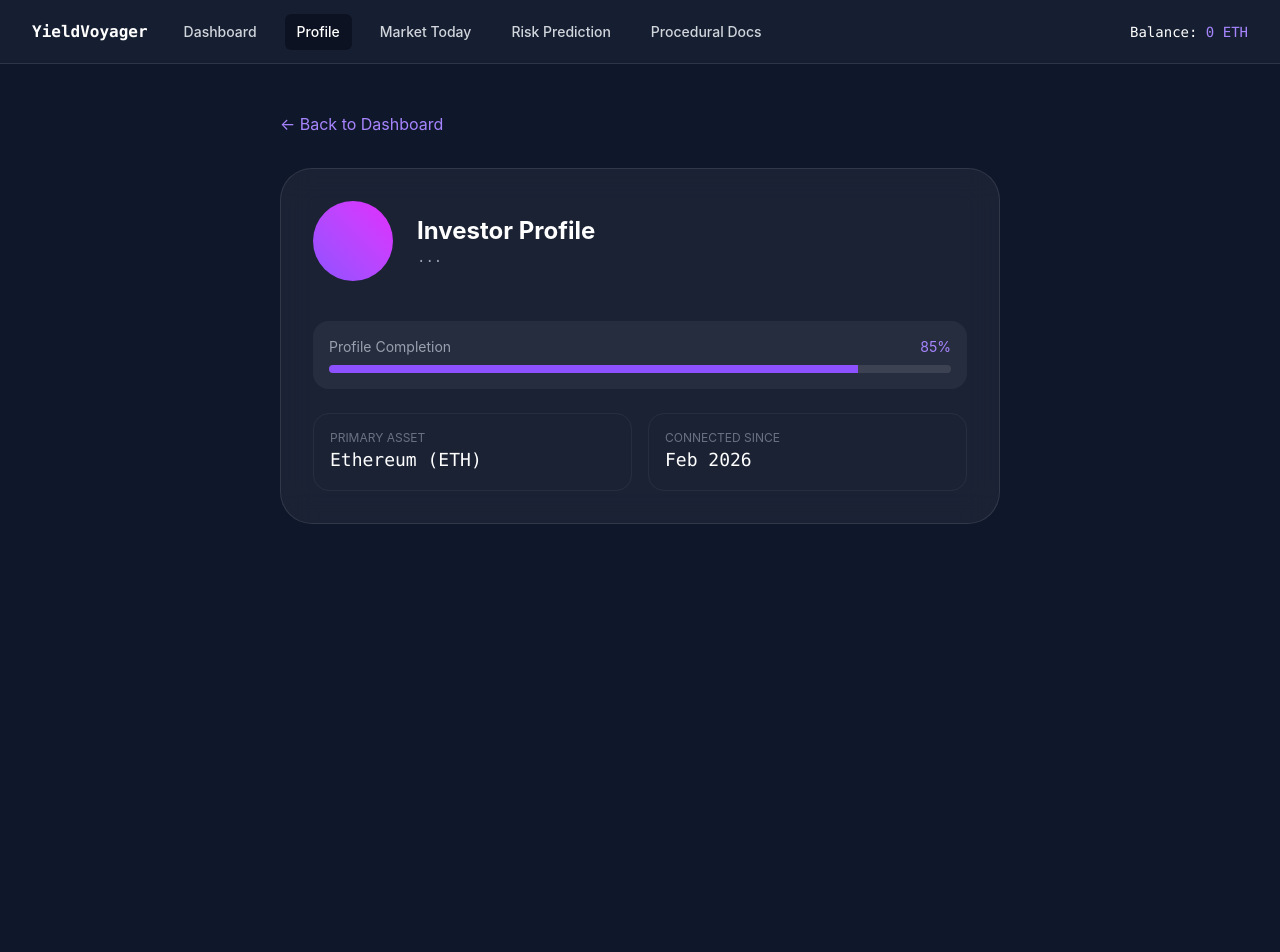
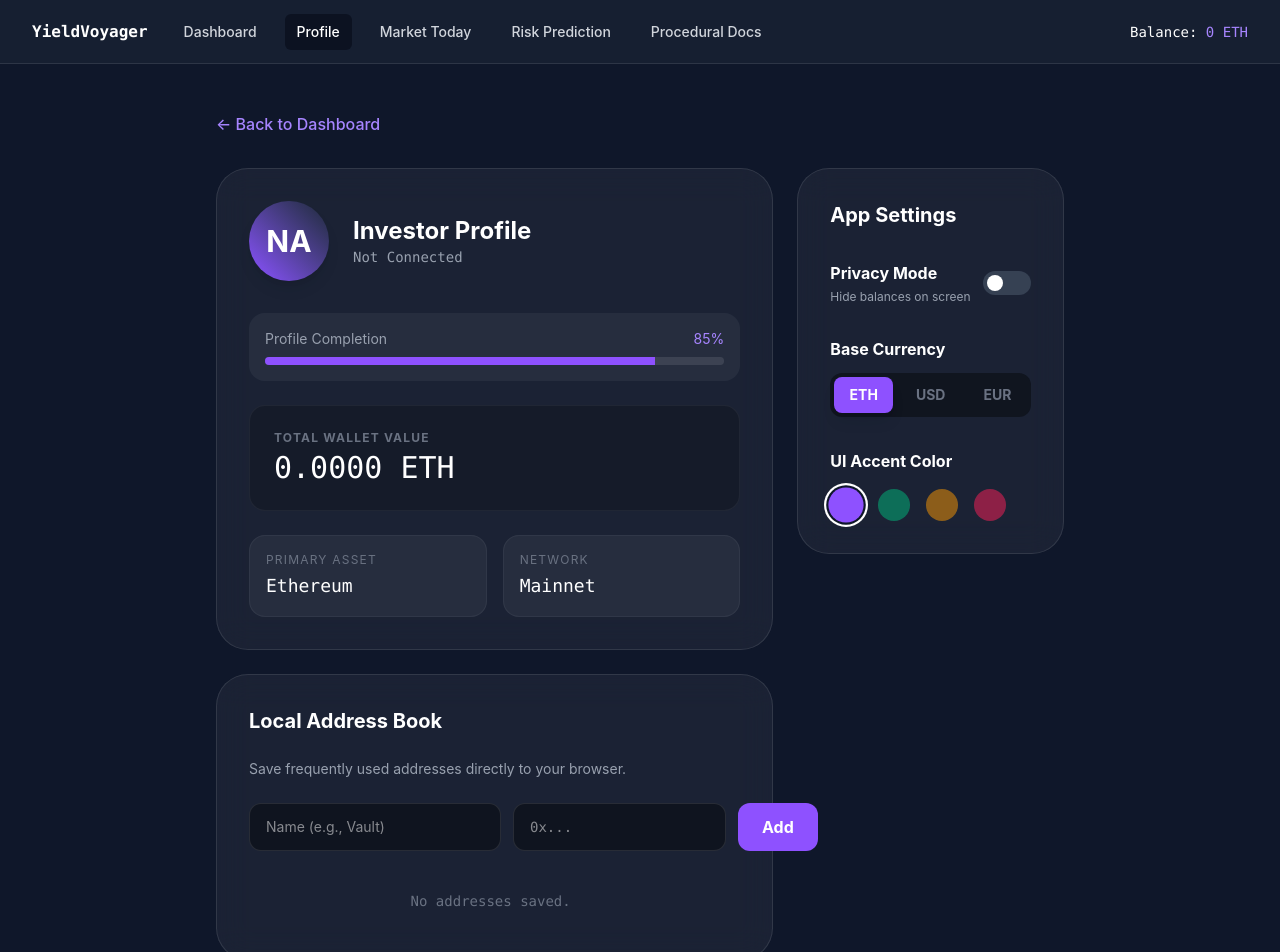
Before and after one commit to Abhishek-M-K2005/YieldVoyager, a React (Vite) app in the folder frontend/: page /profile in a window 1280 px wide. Shown: the top 952 px of the page. Before the commit the page ends 800 px from the top, so only its background shows below. Built offline with nearby package versions, Linux system fonts and the light colour scheme; sample sign-in values are in the browser's storage; what @adraffy/ens-normalize would draw is missing.

Commit message:
Refactor Profile component with state management

```diff
--- a/frontend/src/pages/Profile.jsx
+++ b/frontend/src/pages/Profile.jsx
@@ -1,51 +1,222 @@
-import { useContext } from "react";
+import { useContext, useState, useEffect } from "react";
 import { AuthContext } from "../context/AuthContext";
 import { useNavigate } from "react-router-dom";
 import Header from "../components/Header";
+
+// 1. Tailwind Safe Color Map (Prevents CSS purge bugs)
+const themeColors = {
+  violet: { bg: 'bg-violet-500', text: 'text-violet-400', from: 'from-violet-500', border: 'border-violet-500', hoverText: 'hover:text-violet-300', fill: 'bg-violet-500' },
+  emerald: { bg: 'bg-emerald-500', text: 'text-emerald-400', from: 'from-emerald-500', border: 'border-emerald-500', hoverText: 'hover:text-emerald-300', fill: 'bg-emerald-500' },
+  amber: { bg: 'bg-amber-500', text: 'text-amber-400', from: 'from-amber-500', border: 'border-amber-500', hoverText: 'hover:text-amber-300', fill: 'bg-amber-500' },
+  rose: { bg: 'bg-rose-500', text: 'text-rose-400', from: 'from-rose-500', border: 'border-rose-500', hoverText: 'hover:text-rose-300', fill: 'bg-rose-500' },
+};
+
+// Mock exchange rates for the currency selector
+const MOCK_RATES = { ETH: 1, USD: 3100.50, EUR: 2850.25 };
 
 export default function Profile() {
   const { wallet, balance, network } = useContext(AuthContext);
   const navigate = useNavigate();
 
+  // --- LOCAL STORAGE STATES ---
+  const [theme, setTheme] = useState(() => localStorage.getItem('yv_theme') || 'violet');
+  const [privacyMode, setPrivacyMode] = useState(() => JSON.parse(localStorage.getItem('yv_privacy')) || false);
+  const [currency, setCurrency] = useState(() => localStorage.getItem('yv_currency') || 'ETH');
+
+  // Address Book State
+  const [addressBook, setAddressBook] = useState(() => JSON.parse(localStorage.getItem('yv_addresses')) || []);
+  const [newAddrName, setNewAddrName] = useState('');
+  const [newAddrValue, setNewAddrValue] = useState('');
+
+  // --- AUTO-SAVE EFFECTS ---
+  useEffect(() => { localStorage.setItem('yv_theme', theme); }, [theme]);
+  useEffect(() => { localStorage.setItem('yv_privacy', JSON.stringify(privacyMode)); }, [privacyMode]);
+  useEffect(() => { localStorage.setItem('yv_currency', currency); }, [currency]);
+  useEffect(() => { localStorage.setItem('yv_addresses', JSON.stringify(addressBook)); }, [addressBook]);
+
+  // --- HELPER FUNCTIONS ---
+  const currentTheme = themeColors[theme];
+
+  const getDisplayBalance = () => {
+    if (privacyMode) return '****';
+    const numBalance = parseFloat(balance || 0);
+    const converted = (numBalance * MOCK_RATES[currency]).toFixed(currency === 'ETH' ? 4 : 2);
+    return `${currency === 'USD' ? '$' : currency === 'EUR' ? '€' : ''}${converted} ${currency === 'ETH' ? 'ETH' : ''}`;
+  };
+
+  const handleAddAddress = () => {
+    if (!newAddrName || !newAddrValue) return;
+    setAddressBook([...addressBook, { id: Date.now(), name: newAddrName, address: newAddrValue }]);
+    setNewAddrName('');
+    setNewAddrValue('');
+  };
+
+  const removeAddress = (id) => {
+    setAddressBook(addressBook.filter(item => item.id !== id));
+  };
+
   return (
-    <div className="min-h-screen bg-[#0f172a] text-white">
+    <div className="min-h-screen bg-[#0f172a] text-white pb-20">
       <Header />
-      <main className="max-w-3xl mx-auto px-6 py-12">
-        <button onClick={() => navigate('/dashboard')} className="text-violet-400 hover:text-violet-300 mb-8 flex items-center gap-2 transition-all">
+      <main className="max-w-4xl mx-auto px-6 py-12">
+
+        {/* Navigation */}
+        <button onClick={() => navigate('/dashboard')} className={`${currentTheme.text} ${currentTheme.hoverText} mb-8 flex items-center gap-2 transition-all font-medium`}>
           ← Back to Dashboard
         </button>
 
+        <div className="grid grid-cols-1 lg:grid-cols-3 gap-6">
+
+          {/* LEFT COLUMN: Main Profile & Stats */}
+          <div className="lg:col-span-2 space-y-6">
+
+            {/* Identity Card */}
             <div className="bg-white/5 border border-white/10 rounded-[32px] p-8 backdrop-blur-lg">
-          <div className="flex items-center gap-6 mb-10">
-            <div className="h-20 w-20 bg-gradient-to-tr from-violet-500 to-fuchsia-500 rounded-full flex items-center justify-center text-3xl font-bold">
-              {wallet.substring(2, 4).toUpperCase()}
+              <div className="flex items-center gap-6 mb-8">
+                <div className={`h-20 w-20 bg-gradient-to-tr ${currentTheme.from} to-gray-800 rounded-full flex items-center justify-center text-3xl font-bold shadow-lg`}>
+                  {wallet ? wallet.substring(2, 4).toUpperCase() : 'NA'}
                 </div>
                 <div>
                   <h2 className="text-2xl font-bold">Investor Profile</h2>
-              <p className="text-gray-400 font-mono text-sm">{wallet.substring(0, 6)}...{wallet.substring(wallet.length - 4)}</p>
+                  <p className="text-gray-400 font-mono text-sm">{wallet ? `${wallet.substring(0, 6)}...${wallet.substring(wallet.length - 4)}` : 'Not Connected'}</p>
                 </div>
               </div>
 
-          <div className="space-y-6">
-            <div className="bg-white/5 p-4 rounded-2xl">
+              {/* Progress Bar */}
+              <div className="bg-white/5 p-4 rounded-2xl mb-6">
                 <div className="flex justify-between mb-2 text-sm">
                   <span className="text-gray-400">Profile Completion</span>
-                <span className="text-violet-400">85%</span>
+                  <span className={currentTheme.text}>85%</span>
                 </div>
                 <div className="h-2 w-full bg-white/10 rounded-full overflow-hidden">
-                <div className="h-full bg-violet-500 w-[85%]"></div>
+                  <div className={`h-full ${currentTheme.fill} w-[85%] transition-all duration-500`}></div>
                 </div>
               </div>
 
+              {/* Display Balance (Affected by Currency & Privacy) */}
+              <div className="p-6 rounded-2xl border border-white/5 bg-black/20 mb-6">
+                <p className="text-xs text-gray-500 uppercase font-bold tracking-widest mb-1">Total Wallet Value</p>
+                <p className={`text-3xl font-mono ${privacyMode ? 'text-gray-500 mt-2' : 'text-white'}`}>
+                  {getDisplayBalance()}
+                </p>
+              </div>
+
               <div className="grid grid-cols-2 gap-4">
-              <div className="p-4 rounded-2xl border border-white/5">
-                <p className="text-xs text-gray-500 uppercase">Primary Asset</p>
-                <p className="text-lg font-mono">Ethereum (ETH)</p>
+                <div className="p-4 rounded-2xl border border-white/5 bg-white/5">
+                  <p className="text-xs text-gray-500 uppercase tracking-widest mb-1">Primary Asset</p>
+                  <p className="text-lg font-mono">Ethereum</p>
                 </div>
-              <div className="p-4 rounded-2xl border border-white/5">
-                <p className="text-xs text-gray-500 uppercase">Connected Since</p>
-                <p className="text-lg font-mono">Feb 2026</p>
+                <div className="p-4 rounded-2xl border border-white/5 bg-white/5">
+                  <p className="text-xs text-gray-500 uppercase tracking-widest mb-1">Network</p>
+                  <p className="text-lg font-mono capitalize">{network || 'Mainnet'}</p>
                 </div>
+              </div>
+            </div>
+
+            {/* Address Book Card */}
+            <div className="bg-white/5 border border-white/10 rounded-[32px] p-8 backdrop-blur-lg">
+              <h3 className="text-xl font-bold mb-6">Local Address Book</h3>
+              <p className="text-gray-400 text-sm mb-6">Save frequently used addresses directly to your browser.</p>
+
+              <div className="flex gap-3 mb-6">
+                <input
+                  type="text"
+                  placeholder="Name (e.g., Vault)"
+                  value={newAddrName}
+                  onChange={(e) => setNewAddrName(e.target.value)}
+                  className="flex-1 bg-black/40 border border-white/10 rounded-xl px-4 py-3 text-sm focus:outline-none focus:border-gray-500"
+                />
+                <input
+                  type="text"
+                  placeholder="0x..."
+                  value={newAddrValue}
+                  onChange={(e) => setNewAddrValue(e.target.value)}
+                  className="flex-[2] bg-black/40 border border-white/10 rounded-xl px-4 py-3 text-sm font-mono focus:outline-none focus:border-gray-500"
+                />
+                <button
+                  onClick={handleAddAddress}
+                  className={`${currentTheme.bg} hover:opacity-80 px-6 py-3 rounded-xl font-bold transition-all`}
+                >
+                  Add
+                </button>
+              </div>
+
+              <div className="space-y-3 max-h-[200px] overflow-y-auto pr-2 custom-scrollbar">
+                {addressBook.length === 0 ? (
+                  <p className="text-center text-gray-500 py-4 font-mono text-sm">No addresses saved.</p>
+                ) : (
+                  addressBook.map((item) => (
+                    <div key={item.id} className="flex justify-between items-center p-4 rounded-xl border border-white/5 bg-black/20 hover:bg-white/5 transition-all">
+                      <div>
+                        <p className="font-bold text-sm">{item.name}</p>
+                        <p className="text-gray-500 font-mono text-xs mt-1">{item.address.substring(0, 12)}...{item.address.substring(item.address.length - 4)}</p>
+                      </div>
+                      <button onClick={() => removeAddress(item.id)} className="text-gray-600 hover:text-red-400 p-2">
+                        ✕
+                      </button>
+                    </div>
+                  ))
+                )}
+              </div>
+            </div>
+
+          </div>
+
+          {/* RIGHT COLUMN: Settings & Preferences */}
+          <div className="space-y-6">
+
+            <div className="bg-white/5 border border-white/10 rounded-[32px] p-8 backdrop-blur-lg">
+              <h3 className="text-xl font-bold mb-8">App Settings</h3>
+
+              {/* Privacy Toggle */}
+              <div className="flex justify-between items-center mb-8">
+                <div>
+                  <p className="font-bold">Privacy Mode</p>
+                  <p className="text-gray-400 text-xs mt-1">Hide balances on screen</p>
+                </div>
+                <button
+                  onClick={() => setPrivacyMode(!privacyMode)}
+                  className={`w-12 h-6 rounded-full transition-colors relative ${privacyMode ? currentTheme.bg : 'bg-gray-700'}`}
+                >
+                  <div className={`w-4 h-4 bg-white rounded-full absolute top-1 transition-transform ${privacyMode ? 'translate-x-7' : 'translate-x-1'}`}></div>
+                </button>
+              </div>
+
+              {/* Base Currency */}
+              <div className="mb-8">
+                <p className="font-bold mb-3">Base Currency</p>
+                <div className="flex gap-2 p-1 bg-black/40 rounded-xl">
+                  {['ETH', 'USD', 'EUR'].map((curr) => (
+                    <button
+                      key={curr}
+                      onClick={() => setCurrency(curr)}
+                      className={`flex-1 py-2 rounded-lg text-sm font-bold transition-all ${currency === curr ? `${currentTheme.bg} text-white shadow-lg` : 'text-gray-500 hover:text-white'}`}
+                    >
+                      {curr}
+                    </button>
+                  ))}
+                </div>
+              </div>
+
+              {/* UI Accent Color */}
+              <div>
+                <p className="font-bold mb-4">UI Accent Color</p>
+                <div className="flex gap-4">
+                  {[
+                    { id: 'violet', hex: 'bg-violet-500' },
+                    { id: 'emerald', hex: 'bg-emerald-500' },
+                    { id: 'amber', hex: 'bg-amber-500' },
+                    { id: 'rose', hex: 'bg-rose-500' }
+                  ].map((color) => (
+                    <button
+                      key={color.id}
+                      onClick={() => setTheme(color.id)}
+                      className={`w-8 h-8 rounded-full ${color.hex} transition-all ${theme === color.id ? 'ring-2 ring-white ring-offset-2 ring-offset-[#0f172a] scale-110' : 'opacity-50 hover:opacity-100'}`}
+                    />
+                  ))}
+                </div>
+              </div>
+
             </div>
           </div>
         </div>
```
Lines whose indentation alone changed are shown as unchanged.
